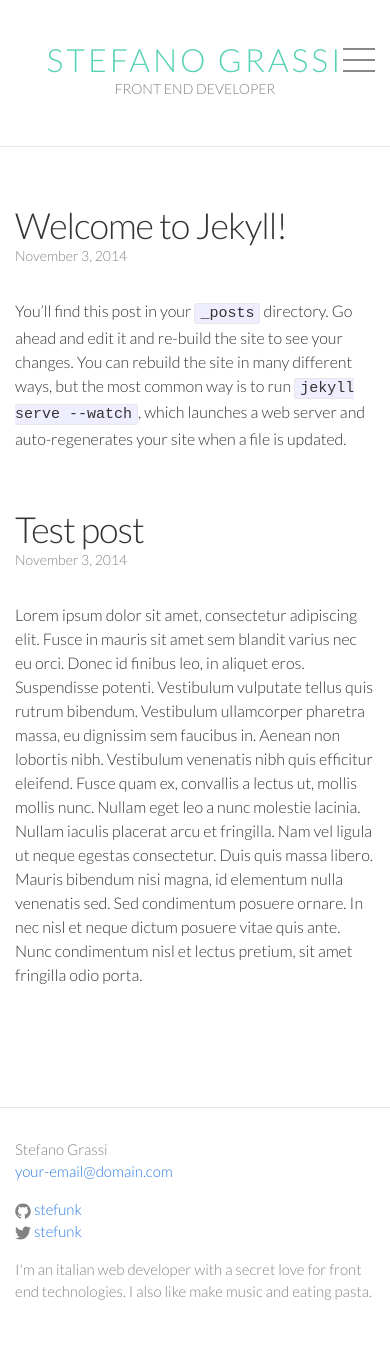
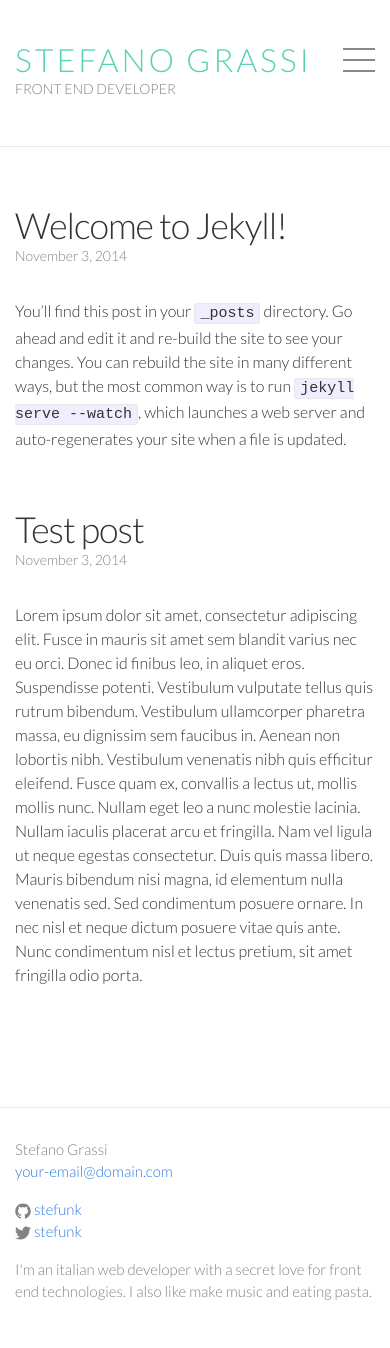
Before and after one commit to stefunk/stefunk.github.io, a Jekyll site: the page built from index.html, in a window 390 px wide. Built offline with Jekyll 4.4.1, drawn with Linux system fonts in a browser that asks for light colours; nearby versions of some CDN libraries.

Commit message:
add header media query

```diff
--- a/_sass/_layout.scss
+++ b/_sass/_layout.scss
@@ -3,6 +3,9 @@
  */
 .header-wrapper {
     text-align: center;
+    @include media-query($on-palm) {
+      text-align: left;
+    }
 }
 
 .header-pack {
```
